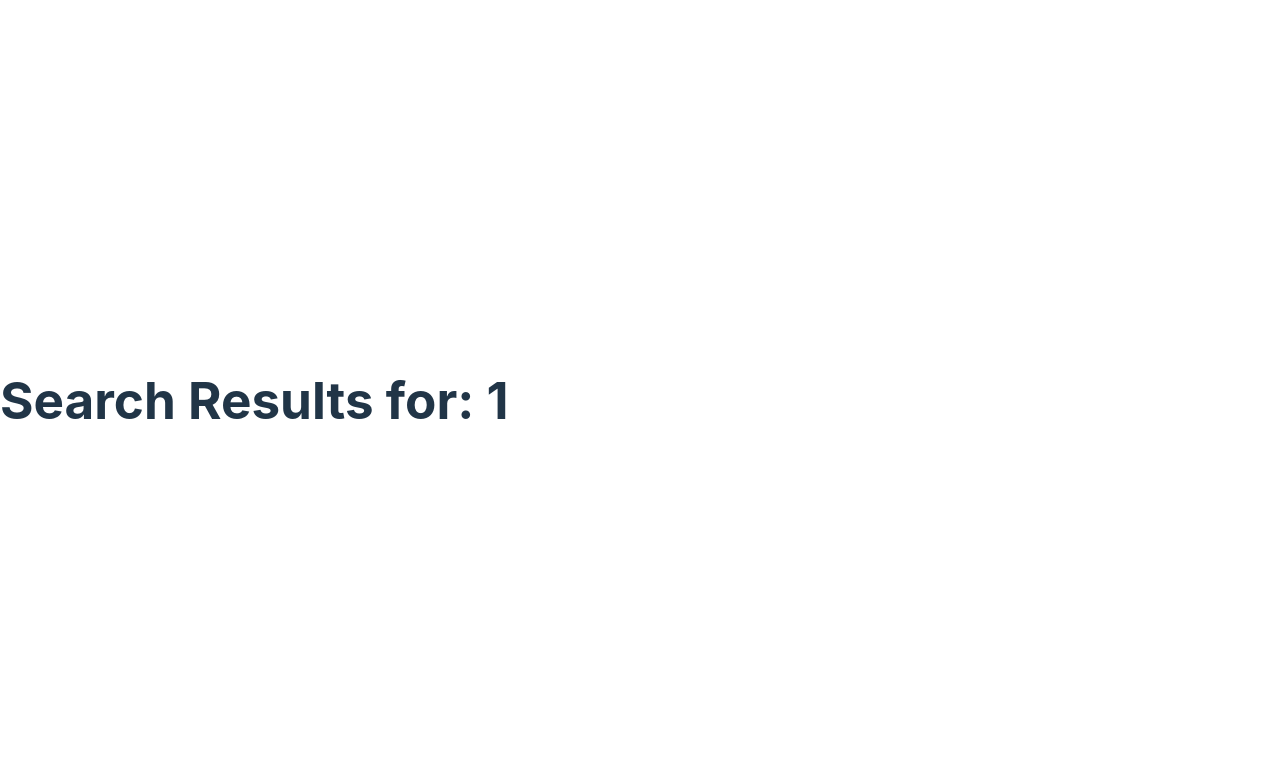
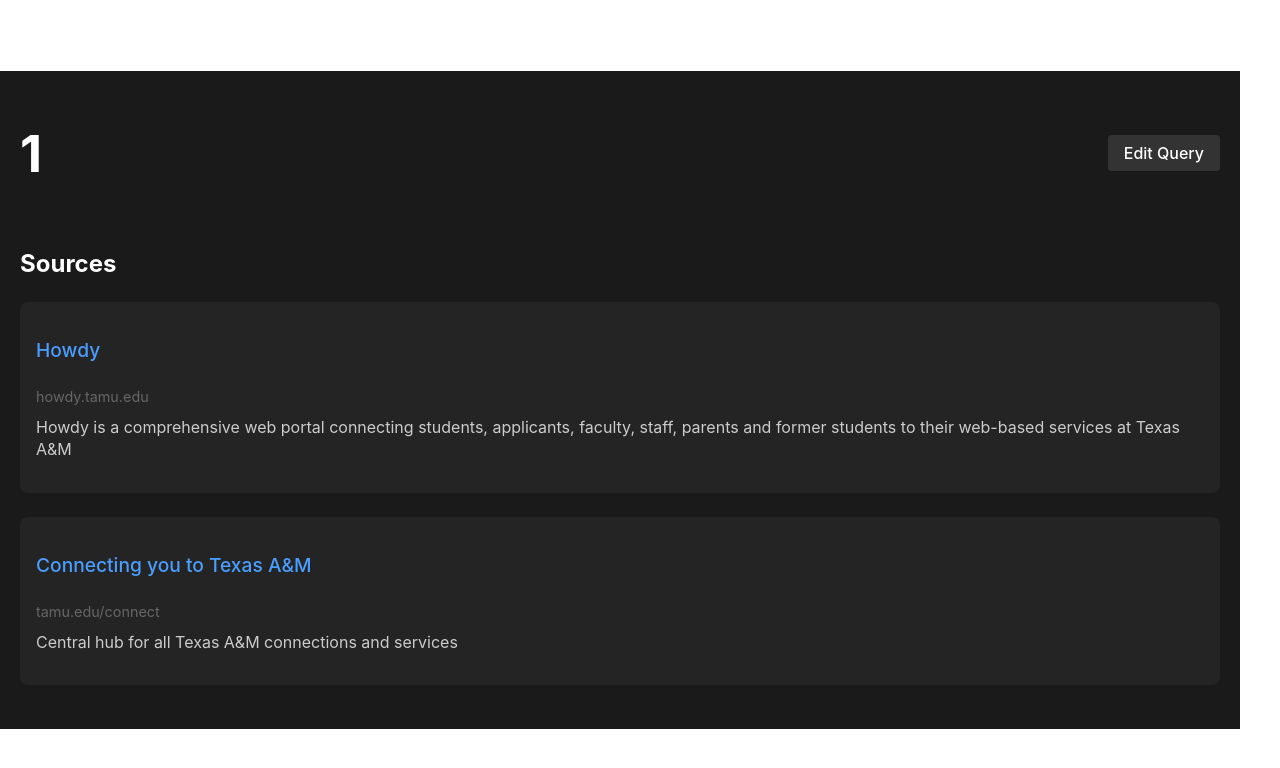
Before and after one commit to nt7nguye/hanover, a React (Vite) app: page /search/1 in a window 1280 px wide. Shown: the top 768 px of the page. Built offline with nearby package versions, Linux system fonts and the light colour scheme.

Commit message:
feat: search page results basic

```diff
--- /dev/null
+++ b/src/components/SearchResults.module.css
@@ -0,0 +1,53 @@
+.container {
+    max-width: 1200px;
+    margin: 0 auto;
+    padding: 20px;
+    color: #fff;
+    background-color: #1a1a1a;
+}
+
+.searchHeader {
+    display: flex;
+    justify-content: space-between;
+    align-items: center;
+    margin-bottom: 30px;
+}
+
+.editQuery {
+    background-color: #333;
+    color: #fff;
+    border: none;
+    padding: 8px 16px;
+    border-radius: 4px;
+    cursor: pointer;
+}
+
+.resultsSection {
+    margin-top: 20px;
+}
+
+.resultCard {
+    margin-bottom: 24px;
+    padding: 16px;
+    border-radius: 8px;
+    background-color: #242424;
+}
+
+.resultTitle {
+    color: #4a9eff;
+    text-decoration: none;
+    font-size: 1.2rem;
+    margin-bottom: 8px;
+    display: block;
+}
+
+.resultUrl {
+    color: #666;
+    font-size: 0.9rem;
+}
+
+.resultDescription {
+    color: #ccc;
+    margin-top: 8px;
+    line-height: 1.4;
+}
--- a/src/components/SearchResults.tsx
+++ b/src/components/SearchResults.tsx
@@ -1,12 +1,55 @@
 import { useParams } from 'react-router-dom';
+import styles from './SearchResults.module.css';
+
+interface SearchResult {
+    title: string;
+    url: string;
+    description: string;
+}
 
 export default function SearchResults() {
     const { query } = useParams();
 
+    // Mock data - replace with actual API call later
+    const results: SearchResult[] = [
+        {
+            title: 'Howdy',
+            url: 'howdy.tamu.edu',
+            description:
+                'Howdy is a comprehensive web portal connecting students, applicants, faculty, staff, parents and former students to their web-based services at Texas A&M',
+        },
+        {
+            title: 'Connecting you to Texas A&M',
+            url: 'tamu.edu/connect',
+            description:
+                'Central hub for all Texas A&M connections and services',
+        },
+        // Add more mock results as needed
+    ];
+
     return (
-        <div>
-            <h1>Search Results for: {query}</h1>
-            {/* Add your search results content here */}
+        <div className={styles.container}>
+            <div className={styles.searchHeader}>
+                <h1>{query}</h1>
+                <button className={styles.editQuery}>Edit Query</button>
+            </div>
+
+            <div className={styles.resultsSection}>
+                <h2>Sources</h2>
+                {results.map((result, index) => (
+                    <div key={index} className={styles.resultCard}>
+                        <h3>
+                            <a href={result.url} className={styles.resultTitle}>
+                                {result.title}
+                            </a>
+                        </h3>
+                        <span className={styles.resultUrl}>{result.url}</span>
+                        <p className={styles.resultDescription}>
+                            {result.description}
+                        </p>
+                    </div>
+                ))}
+            </div>
         </div>
     );
 }
```
